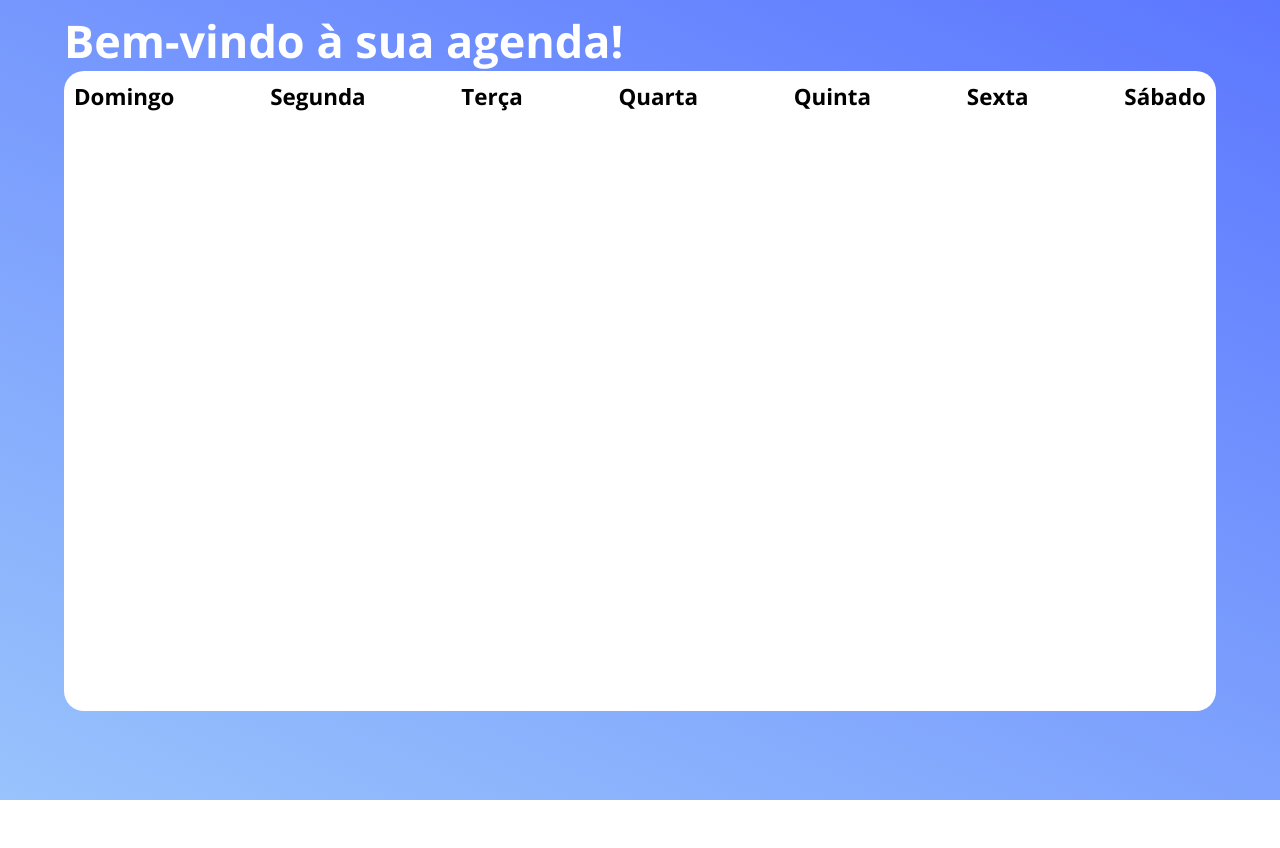
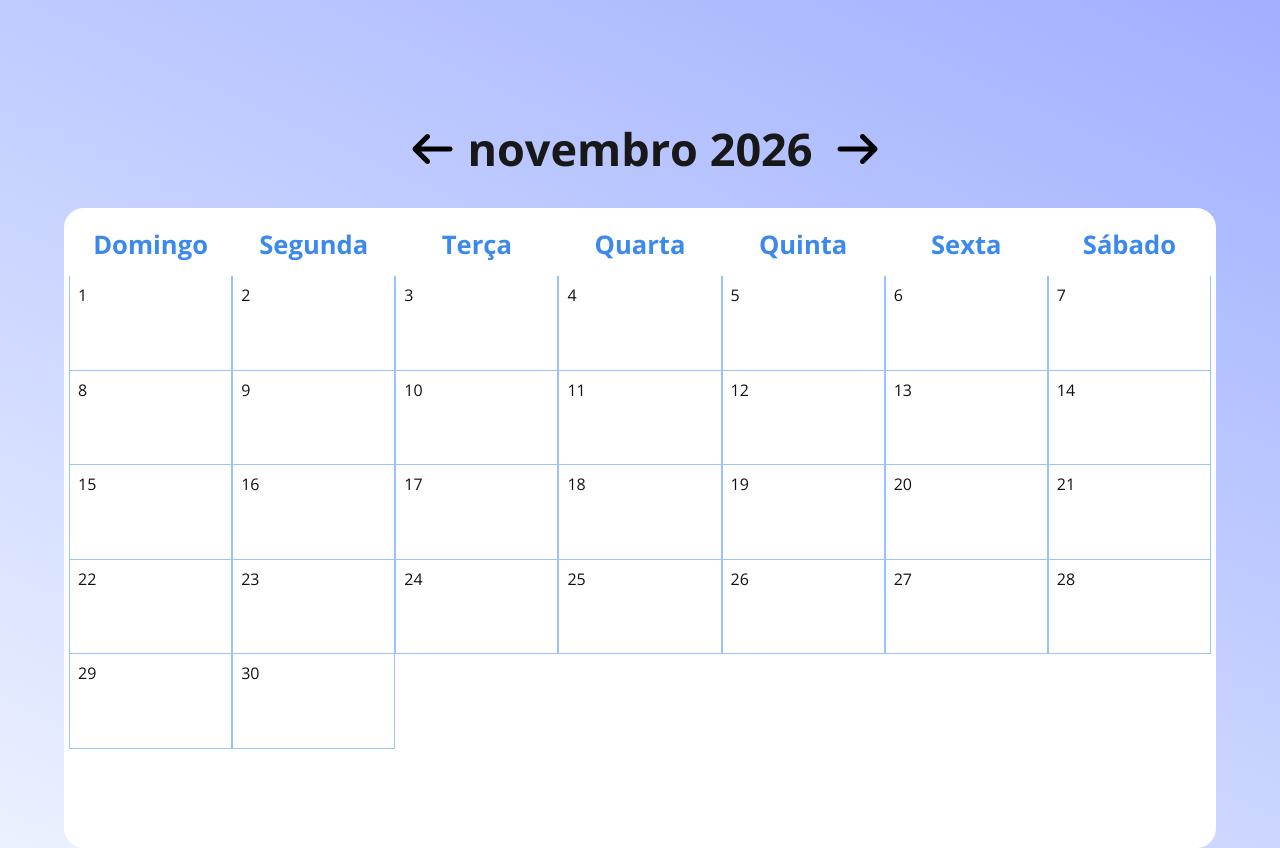
Before and after one commit to WesleyTeto/AulaPW, a plain HTML site: page main/main.html in a window 1280 px wide. Shown: the top 848 px of the page. Before the commit the page ends 800 px from the top, so only its background shows below. Drawn offline with nearby package versions, Linux system fonts and the light colour scheme.

Commit message:
mudanca de dias

```diff
--- /dev/null
+++ b/main/function.js
@@ -0,0 +1,61 @@
+const { createApp } = Vue;
+
+createApp({
+    data() {
+        return {
+            mesAtual: 10,
+            anoAtual: 2026
+        };
+    },
+    computed: {
+        nomeMes() {
+            const data = new Date(
+                this.anoAtual,
+                this.mesAtual
+            );
+            return data.toLocaleDateString('pt-BR', { month: 'long' });
+        },
+        diasDoMes() {
+            const quantidade = new Date(
+                this.anoAtual,
+                this.mesAtual + 1,
+                0
+            ).getDate();
+            return Array.from(
+                { length: quantidade },
+                (_, index) => index + 1
+            );
+        },
+        diasVazios() {
+            const primeiroDia = new Date(
+                this.anoAtual,
+                this.mesAtual,
+                1
+            ).getDay();
+
+            return Array.from(
+                { length: primeiroDia },
+                (_, index) => index
+            );
+        }
+    },
+    methods: {
+        proximoMes() {
+            if (this.mesAtual === 11) {
+                this.mesAtual = 0;
+                this.anoAtual++;
+            } else {
+                this.mesAtual++;
+            }
+        },
+        mesAnterior() {
+            if (this.mesAtual === 0) {
+                this.mesAtual = 11;
+                this.anoAtual--;
+            } else {
+                this.mesAtual--;
+            }
+
+        }
+    }
+}).mount('#app');
--- a/main/main.html
+++ b/main/main.html
@@ -1,19 +1,27 @@
 <!DOCTYPE html>
-<html lang="en">
+<html lang="pt-BR">
+
 <head>
     <meta charset="UTF-8">
     <meta name="viewport" content="width=device-width, initial-scale=1.0">
     <link rel="preconnect" href="https://fonts.googleapis.com">
-<link rel="preconnect" href="https://fonts.gstatic.com" crossorigin>
-<link href="https://fonts.googleapis.com/css2?family=Open+Sans:ital,wght@0,300..800;1,300..800&display=swap" rel="stylesheet">
+    <link rel="preconnect" href="https://fonts.gstatic.com" crossorigin>
+    <link href="https://fonts.googleapis.com/css2?family=Open+Sans:ital,wght@0,300..800;1,300..800&display=swap"
+        rel="stylesheet">
+    <link rel="stylesheet" href="https://cdnjs.cloudflare.com/ajax/libs/font-awesome/7.3.1/css/all.css"
+        integrity="sha512-x9WwyMYBnlXMNQ6kQ/Lyzu1NqIhLQKL5Oq6xByfXuRj7s9CskyCbLv/1IjqzJmXwFXWr0ov6jBV7Qbc0hh9nHg=="
+        crossorigin="anonymous" referrerpolicy="no-referrer">
     <link rel="stylesheet" href="styleMain.css">
     <title>Agenda e Previsão</title>
 </head>
+
 <body>
-    <div class="container">
+    <div id="app" class="container">
         <div class="containerCenter">
-            <div class="bemVindo">
-                <h2>Bem-vindo à sua agenda!</h2>
+            <div class="ctrlMes">
+                <button class="botaoMes " @click="mesAnterior"><i class="fa-solid fa-arrow-left"></i></button>
+                <h2>{{ nomeMes }} {{ anoAtual }}</h2>
+                <button class="botaoMes" @click="proximoMes"><i class="fa-solid fa-arrow-right"></i></button>
             </div>
             <div class="agendaAll">
                 <div class="eixoX">
@@ -25,9 +33,23 @@
                     <h1>Sexta</h1>
                     <h1>Sábado</h1>
                 </div>
+                <div class="agendaDias">
+                    <!-- Espaços antes do primeiro dia -->
+                    <div class="dia vazio" v-for="vazio in diasVazios" :key="'vazio-' + vazio">
+                    </div>
+
+                    <!-- Dias gerados automaticamente -->
+                    <div class="dia" v-for="dia in diasDoMes" :key="dia">
+
+                        <span>{{ dia }}</span>
+
+                    </div>
+                </div>
             </div>
         </div>
     </div>
+    <script src="https://unpkg.com/vue@3/dist/vue.global.js"></script>
+    <script src="function.js"></script>
+</body>
 
-</body>
 </html>
--- a/main/styleMain.css
+++ b/main/styleMain.css
@@ -3,6 +3,7 @@
     margin: 0;
     box-sizing: border-box;
 }
+
 body {
     height: 100%;
     font-family: "open sans";
@@ -10,19 +11,14 @@ body {
     background: linear-gradient(190deg, rgb(152, 195, 252), rgb(103, 128, 255));
     background-repeat: no-repeat;
 }
+
 .container {
-    width: 100vw; height: 100vh;
-    background: linear-gradient(25deg, rgb(152, 195, 252), rgb(92, 119, 255));
+    width: 100vw;
+    height: 130vh;
+    background: linear-gradient(25deg, rgb(245, 250, 255), rgb(160, 176, 255));
     background-repeat: no-repeat;
 }
-.header {
-    width: 100vw; height: 5vh;
-    background-color: white;
-    font-size: 10px;
-    color: rgb(152, 195, 252);
-    text-align: center;
-    padding: 5px;
-}
+
 .containerCenter {
     display: flex;
     flex-direction: column;
@@ -30,20 +26,82 @@ body {
     justify-content: center;
     height: 90%;
 }
-.bemVindo {
+
+.ctrlMes {
     width: 90vw;
     font-size: 30px;
+    text-align: center;
+    display: flex;
+    justify-content: center;
+    align-items: center;
+    color: rgb(24, 24, 24);
+    margin: 20px;
+
+    & .botaoMes {
+        border: none;
+        width: 40px;
+        height: 40px;
+        background-color: transparent;
+        font-size: 40px;
+        margin: 20px;
+        cursor: pointer;
+        transition: 0.3s;
+    }
+
+    & .botaoMes:hover {
+        color: white;
+    }
 }
+
 .agendaAll {
-    width: 90vw; height: 80vh;
+    width: 90vw;
+    height: 80vh;
     background-color: white;
     border-radius: 20px;
+    display: flex;
+    flex-direction: column;
+    overflow: hidden;
+    border: 5px solid white;
 }
+
 .eixoX {
-    display: flex;
-    justify-content: space-between;
-    padding: 10px;
-    color: black;
-    font-size: calc(1rem * 0.7);
-    font-weight: 100;
+    display: grid;
+    grid-template-columns: repeat(7, 1fr);
+    grid-auto-rows: 1fr;
+    height: 10%;
+    text-align: center;
+    align-items: center;
+    font-size: calc(1rem * 0.8);
+    color: rgb(60, 137, 238);
+    flex-shrink: 0;
 }
+
+.dia {
+    border-bottom: 1px solid rgb(152, 195, 252);
+    border-left: 1px solid rgb(152, 195, 252);
+    border-right: 1px solid rgb(152, 195, 252);
+
+    padding: 8px;
+    transition: 0.3s;
+    cursor: pointer;
+    color: rgb(17, 17, 17);
+}
+
+.dia:hover {
+    background-color: rgb(152, 195, 252);
+    color: white;
+}
+
+.dia.vazio {
+    background-color: rgb(248, 250, 255);
+    cursor: default;
+}
+
+.agendaDias {
+    display: grid;
+    grid-template-columns: repeat(7, minmax(0, 1fr));
+    grid-template-rows: repeat(6, minmax(0, 1fr));
+
+    flex: 1;
+    min-height: 0;
+}
```
